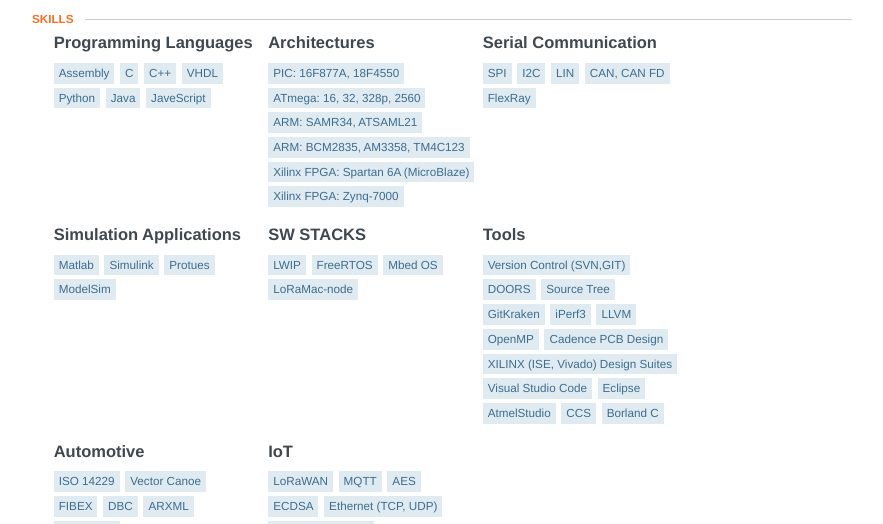
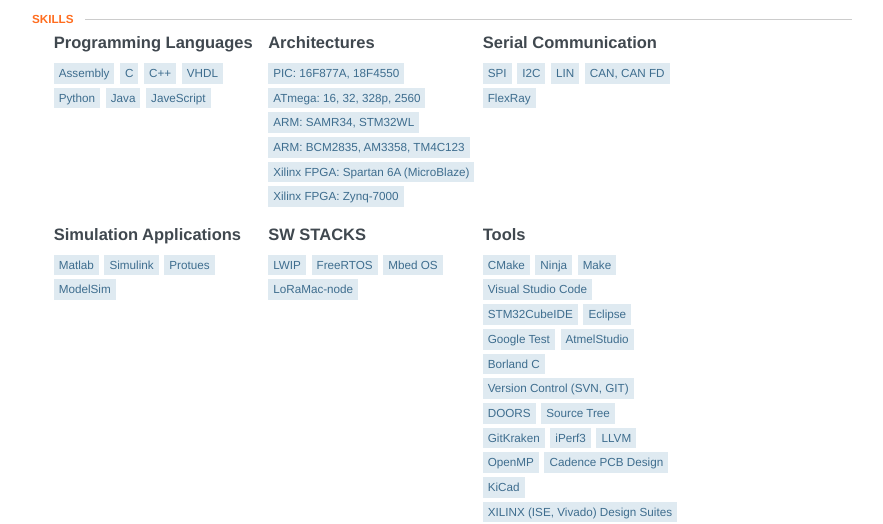
Before and after one commit to elsalahy/public-res, a plain HTML site: page index.html in a window 1280 px wide. Shown: the part 274-798 px from the top of the page, without its empty margins (198-1081 px from the left). Drawn offline with Linux system fonts and the light colour scheme.

Commit message:
Fix minor typos and add update tools

```diff
--- a/index.html
+++ b/index.html
@@ -891,7 +891,7 @@
     			 			<ul class="keywords">
     				<li>PIC: 16F877A, 18F4550</li>
     				<li>ATmega: 16, 32, 328p, 2560</li>
-    				<li>ARM: SAMR34, ATSAML21</li>
+    				<li>ARM: SAMR34, STM32WL</li>
     				<li>ARM: BCM2835, AM3358, TM4C123</li>
     				<li>Xilinx FPGA: Spartan 6A (MicroBlaze)</li>
     				<li>Xilinx FPGA: Zynq-7000</li>
@@ -936,7 +936,16 @@
     				Tools
     			</h3>
     			 			<ul class="keywords">
-    				<li>Version Control (SVN,GIT)</li>
+    				<li>CMake</li>
+    				<li>Ninja</li>
+    				<li>Make</li>
+    				<li>Visual Studio Code</li>
+    				<li>STM32CubeIDE</li>
+    				<li>Eclipse</li>
+    				<li>Google Test</li>
+    				<li>AtmelStudio</li>
+    				<li>Borland C</li>
+    				<li>Version Control (SVN, GIT)</li>
     				<li>DOORS</li>
     				<li>Source Tree</li>
     				<li>GitKraken</li>
@@ -944,12 +953,8 @@
     				<li>LLVM</li>
     				<li>OpenMP</li>
     				<li>Cadence PCB Design</li>
+    				<li>KiCad</li>
     				<li>XILINX (ISE, Vivado) Design Suites</li>
-    				<li>Visual Studio Code</li>
-    				<li>Eclipse</li>
-    				<li>AtmelStudio</li>
-    				<li>CCS</li>
-    				<li>Borland C</li>
     			</ul>
     		</div>
     		<div class="item">
@@ -1028,7 +1033,7 @@
                 <span class="website">
         		<a target="_blank" href="https://www.valeo.com">https://www.valeo.com</a>
         	</span>            <div class="item" id="work-item">
-                  <div class="summary"><p>A great opportunity to start my professional career at one of the best Automotive suppliers. With our success the initial project, I was exposed to more challenges in high profile projects</p></div>
+                  <div class="summary"><p>A great opportunity to start my professional career at one of the best Automotive suppliers. With our success in the initial project, I was exposed to more challenges in high profile projects</p></div>
                   <ul class="highlights">
                       <li><p>Requirements validation of Valeo Radar sensors in Geely and Volvo production cars</p></li>
                       <li><p>Hardware in the loop (HIL) test bench firmware developer for Valeo driving assistance products</p></li>
```
